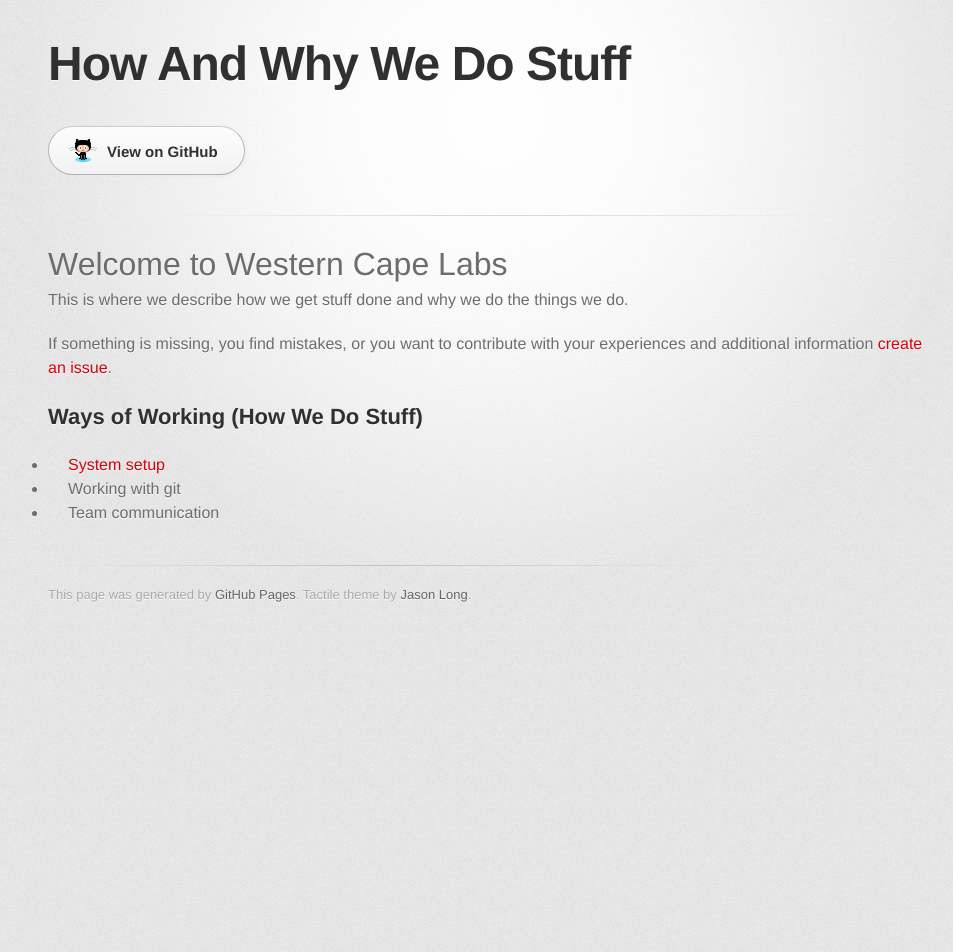
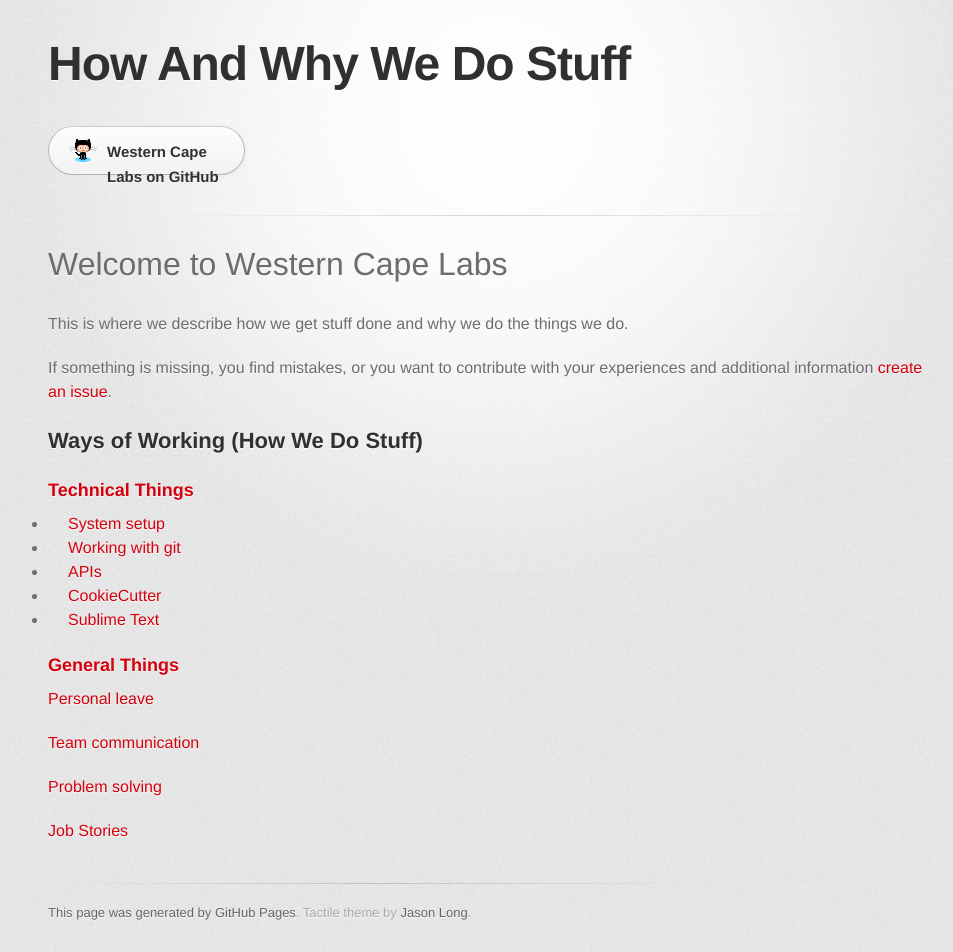
Before and after one commit to westerncapelabs/westerncapelabs.github.io, a Jekyll site: the page index.html, which Jekyll copies as it is, in a window 1280 px wide. Shown: the whole page, without its empty margins (144-1097 px from the left). Built offline with Jekyll 4.4.1, drawn with Linux system fonts in a browser that asks for light colours; some web fonts are replaced; Markdown is read by kramdown in place of the engine named in the settings; before the commit the page ends 900 px from its top, so only the background shows below that.

Commit message:
add content & style

```diff
--- a/index.html
+++ b/index.html
@@ -23,7 +23,7 @@
         </header>
 
         <section id="downloads" class="clearfix">
-          <a href="https://github.com/westerncapelabs" id="view-on-github" class="button"><span>View on GitHub</span></a>
+          <a href="https://github.com/westerncapelabs" id="view-on-github" class="button"><span>Western Cape Labs on GitHub</span></a>
         </section>
 
         <hr>
@@ -36,7 +36,7 @@
             Welcome to Western Cape Labs
           </h1>
 
-          <p>This is where we describe how we get stuff done and why we do the things we do.</p>
+          <p><br>This is where we describe how we get stuff done and why we do the things we do.</p>
 
           <p>If something is missing, you find mistakes, or you want to contribute with your experiences and additional information <a href="https://github.com/westerncapelabs/westerncapelabs.github.io/issues">create an issue</a>.
           </p>
@@ -52,11 +52,19 @@
           </h2>
 
           <p>
+            <h3>Technical Things</h3>
             <ul>
               <li><a href="/waysofworking/systemsetup.html">System setup</a></li>
-              <li>Working with git</li>
-              <li>Team communication</li>
+              <li><a href="/waysofworking/git.html">Working with git</li>
+              <li><a href="/waysofworking/api.html">APIs</li>
+              <li><a href="/waysofworking/cookiecutter.html">CookieCutter</li>
+              <li><a href="/waysofworking/sublime.html">Sublime Text</li>
             </ul>
+            <h3>General Things</h3>
+              <p><a href="/waysofworking/leave.html">Personal leave</p>
+              <p><a href="/waysofworking/communication.html">Team communication</p>
+              <p><a href="/waysofworking/problem_solving.html">Problem solving</p>
+              <p><a href="/waysofworking/job_stories.html">Job Stories</p>
           </p>
 
         </section>
```
